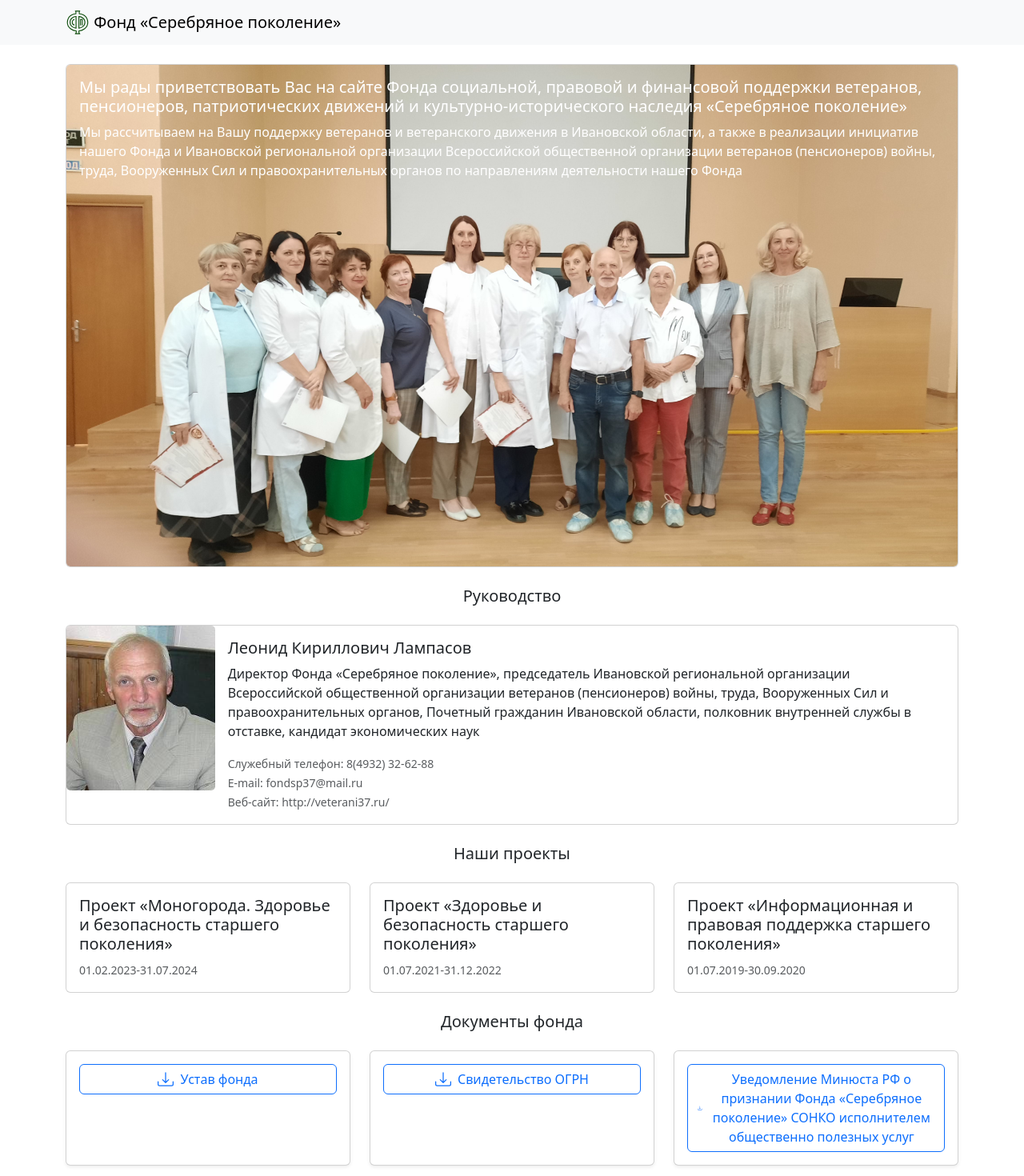
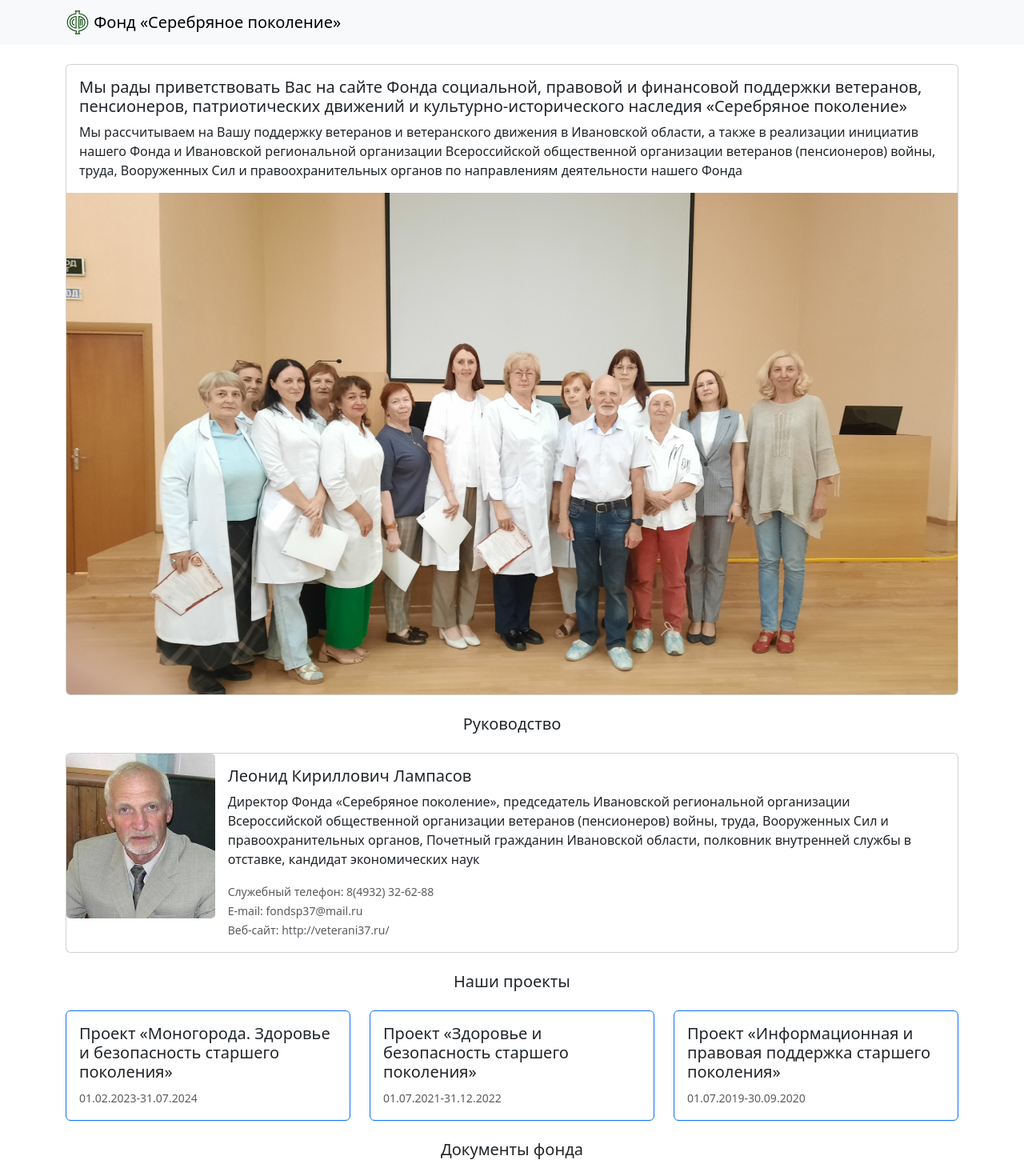
Before and after one commit to RetteraDev/social-foundation, a React (Create React App) app: page / in a window 1280 px wide. Shown: the top 1470 px of the page at 80% size. Built offline with nearby package versions, Linux system fonts and the light colour scheme.

Commit message:
upload documents

```diff
--- a/src/App.tsx
+++ b/src/App.tsx
@@ -1,13 +1,11 @@
 import React from 'react';
+import Banner from './components/Banner';
 import Header from './components/Header';
 import ContactInfo from './components/ContactInfo';
 import DirectorInfo from './components/DirectorInfo';
 import DocumentInfo from './components/DocumentInfo';
 import NewsList from './components/NewsList';
 
-import Card from 'react-bootstrap/Card';
-
-import img from './static/carousel_2.jpg'
 
 import './App.css';
 
@@ -16,14 +14,7 @@
     <div className="app">
       <Header />
       <div className="container my-4">
-        <Card className="text-white">
-          <Card.Img src={img} alt="Card image" />
-          <Card.ImgOverlay>
-            <Card.Title>Мы рады приветствовать Вас на сайте Фонда социальной, правовой и финансовой поддержки ветеранов, пенсионеров, патриотических движений и культурно-исторического наследия «Серебряное поколение»</Card.Title>
-            <Card.Text>Мы рассчитываем на Вашу поддержку ветеранов и ветеранского движения в Ивановской области, а также в реализации инициатив нашего Фонда и  Ивановской региональной организации Всероссийской  общественной организации ветеранов (пенсионеров) войны, труда, Вооруженных Сил и правоохранительных органов по направлениям деятельности нашего Фонда</Card.Text>
-          </Card.ImgOverlay>
-        </Card>
-
+        <Banner />
         <DirectorInfo />
         <NewsList />
         <DocumentInfo />
--- /dev/null
+++ b/src/components/Banner.tsx
@@ -0,0 +1,20 @@
+import React from 'react';
+import { Card, Row, Col } from 'react-bootstrap';
+
+import img from '../static/carousel_2.jpg'
+
+
+const Banner: React.FC = () => {
+  return (
+    <Card>
+        <Card.Body>
+            <Card.Title>Мы рады приветствовать Вас на сайте Фонда социальной, правовой и финансовой поддержки ветеранов, пенсионеров, патриотических движений и культурно-исторического наследия «Серебряное поколение»</Card.Title>
+            <Card.Text>Мы рассчитываем на Вашу поддержку ветеранов и ветеранского движения в Ивановской области, а также в реализации инициатив нашего Фонда и  Ивановской региональной организации Всероссийской  общественной организации ветеранов (пенсионеров) войны, труда, Вооруженных Сил и правоохранительных органов по направлениям деятельности нашего Фонда</Card.Text>
+        </Card.Body>
+        <Card.Img variant="bottom" src={img} />
+    </Card>
+
+  );
+};
+
+export default Banner;
--- a/src/components/DocumentInfo.tsx
+++ b/src/components/DocumentInfo.tsx
@@ -5,6 +5,8 @@
 import Row from 'react-bootstrap/Row';
 
 import foundationChapter from '../docs/foundationChapter.pdf';
+import ogrn from '../docs/ogrn.jpg';
+import minUst from '../docs/minUst.pdf';
 
 const documentInfo = [
   {
@@ -15,12 +17,12 @@
   {
     id: 2,
     title: 'Свидетельство ОГРН',
-    file: foundationChapter,
+    file: ogrn,
   },
   {
     id: 3,
     title: 'Уведомление Минюста РФ о признании Фонда «Серебряное поколение» СОНКО исполнителем общественно полезных услуг',
-    file: foundationChapter,
+    file: minUst,
   },
 ];
 
@@ -30,8 +32,6 @@
       <Card.Title className="my-4 text-center">Документы фонда</Card.Title>
       {documentInfo.map((item) => (
         <Col key={item.id} md={6} lg={4} className="mb-4">
-          <Card className="h-100 shadow-sm">
-            <Card.Body className="d-flex flex-column align-items-center">
           <a
             href={item.file}
             download={item.title}
@@ -45,7 +45,7 @@
                 width="20"
                 height="20"
                 fill="currentColor"
-                    className="bi bi-download me-2"
+                className="bi bi-download me-2 flex-shrink-0"
                 viewBox="0 0 16 16"
               >
                 <path d="M.5 9.9a.5.5 0 0 1 .5.5v2.5a1 1 0 0 0 1 1h12a1 1 0 0 0 1-1v-2.5a.5.5 0 0 1 1 0v2.5a2 2 0 0 1-2 2H2a2 2 0 0 1-2-2v-2.5a.5.5 0 0 1 .5-.5"/>
@@ -54,8 +54,6 @@
               <span>{item.title}</span>
             </Button>
           </a>
-            </Card.Body>
-          </Card>
         </Col>
       ))}
     </Row>
--- a/src/components/NewsList.tsx
+++ b/src/components/NewsList.tsx
@@ -19,7 +19,7 @@
         <Row className="g-4">
           {news.map((item) => (
             <Col key={item.id}>
-              <Card onClick={() => handleNewsClick(item.id)} style={{ cursor: 'pointer' }}>
+              <Card border="primary" onClick={() => handleNewsClick(item.id)} style={{ cursor: 'pointer' }}>
                 <Card.Body>
                   <Card.Title>{item.title}</Card.Title>
                   <Card.Text>
```
Also changed, not shown: src/docs/ogrn.jpg (added), 1 other file (tests, documents, lock files or other folders). Lines whose indentation alone changed are shown as unchanged.
